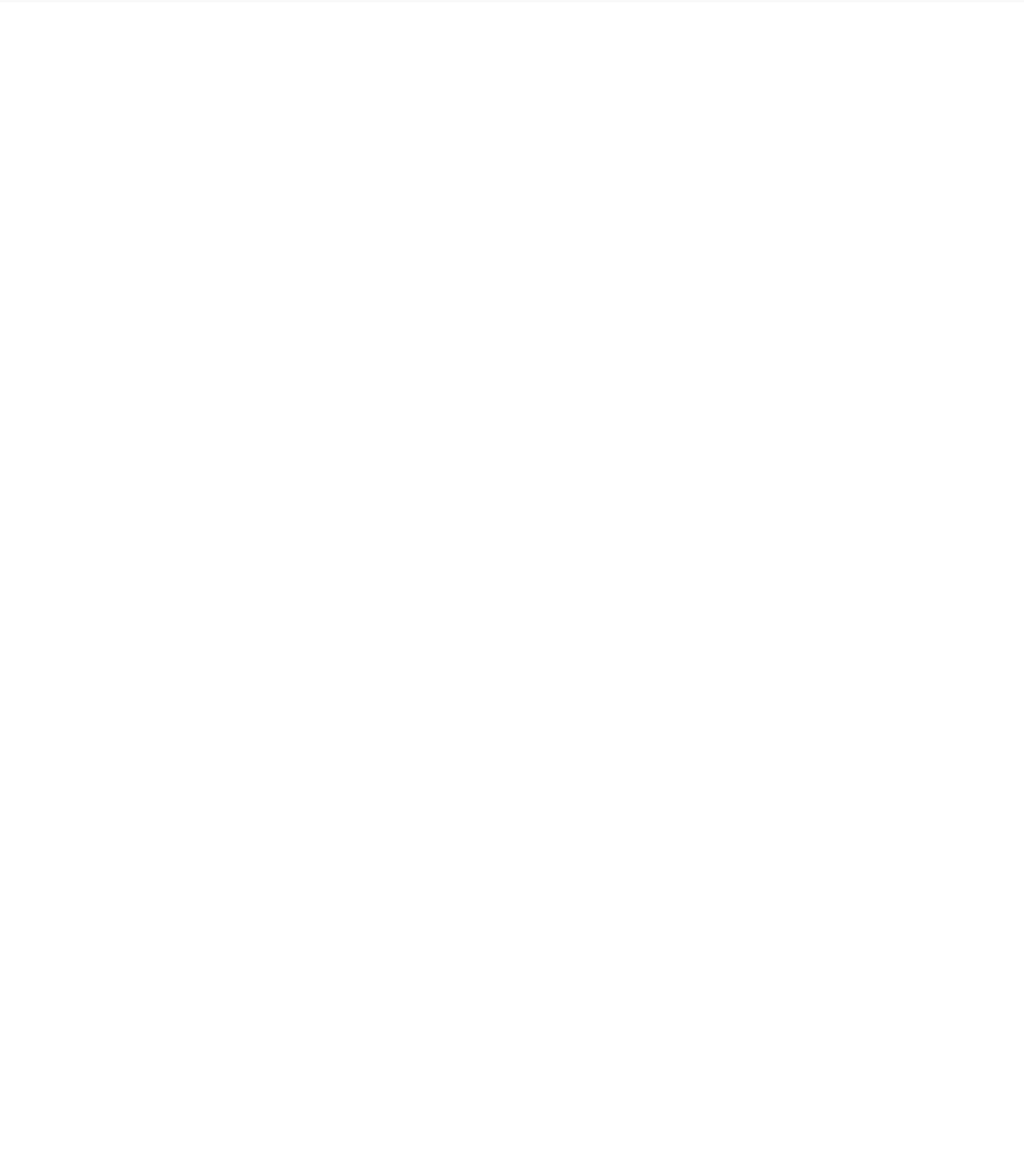
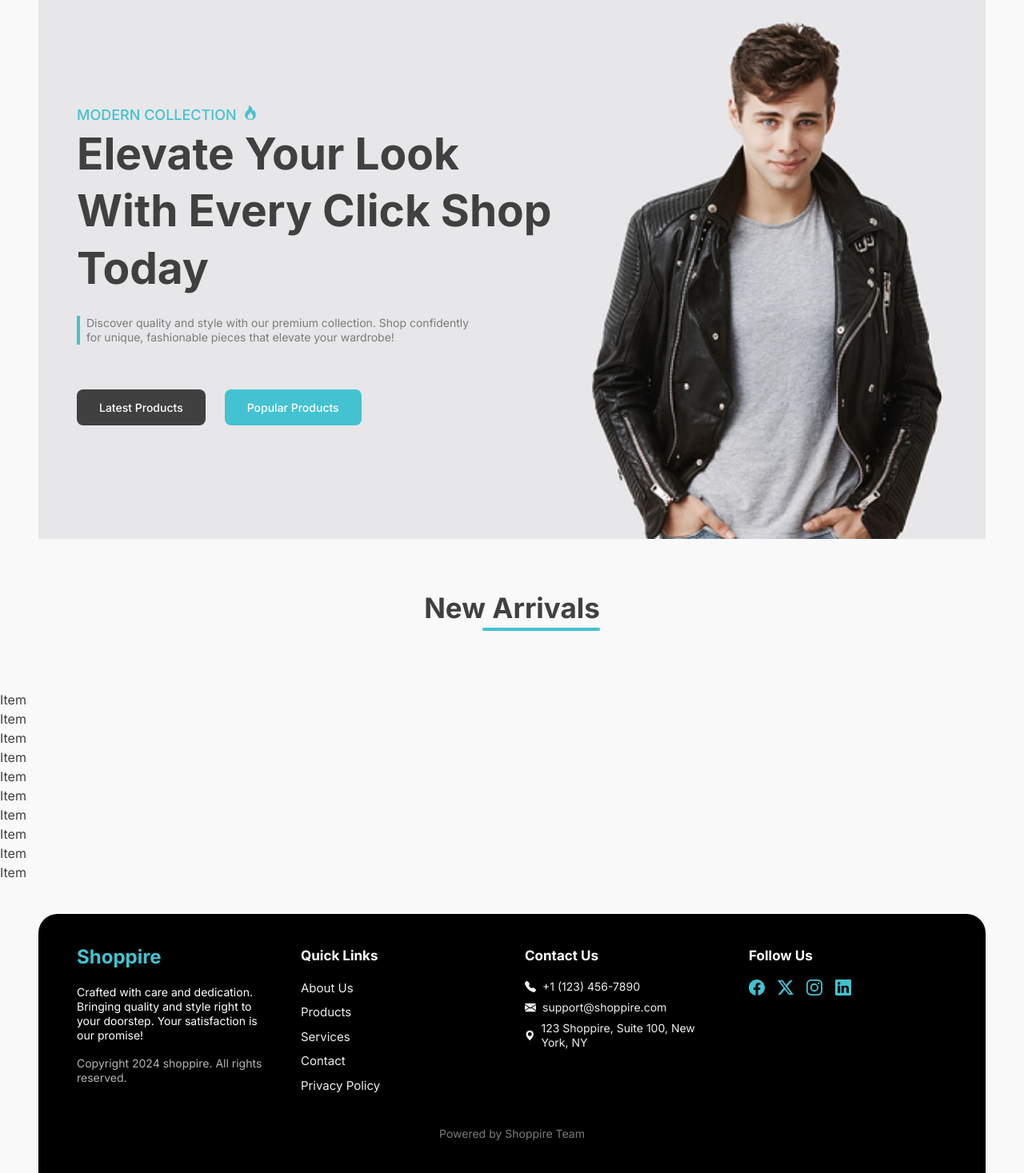
Before and after one commit to Trungnam2790/Shoppire, a React (Vite) app in the folder frontend/: page / in a window 1280 px wide. Shown: the part 157-1624 px from the top of the page at 80% size. Before the commit the page ends 800 px from the top, so only its background shows below. Built offline with nearby package versions, Linux system fonts and the light colour scheme.

Commit message:
lam frontend giao dien phan tung phan

```diff
--- /dev/null
+++ b/frontend/src/components/Footer.jsx
@@ -0,0 +1,80 @@
+import React from 'react'
+import { Link } from 'react-router-dom'
+import {
+    BsFacebook,
+    BsTwitterX,
+    BsInstagram,
+    BsLinkedin,
+    BsTelephoneFill,
+    BsEnvelopeFill,
+    BsGeoAltFill
+} from 'react-icons/bs'
+
+const Footer = () => {
+    return (
+        <footer className="max-padd-container mt-10">
+            <div className="max-padd-container bg-black text-white py-10 rounded-tr-3xl rounded-tl-3xl">
+                <div className="container mx-auto grid grid-cols-1 md:grid-cols-4 gap-8">
+
+                    {/* Logo + Mô tả */}
+                    <div>
+                        <Link to="/">
+                            <h4 className="bold-24 text-secondary">
+                                Shoppire
+                            </h4>
+                        </Link>
+                        <p className="text-white mt-5">
+                            Crafted with care and dedication. Bringing quality and style right to your doorstep. Your satisfaction is our promise!
+                        </p>
+                        <p className="mt-4 text-white/70">Copyright 2024 shoppire. All rights reserved.</p>
+                    </div>
+
+                    {/* Quick Links */}
+                    <div>
+                        <h4 className="h4 mb-4">Quick Links</h4>
+                        <ul className="space-y-2 regular-15">
+                            <li className="text-gray-10"><Link to="/about">About Us</Link></li>
+                            <li className="text-gray-10"><Link to="/properties">Products</Link></li>
+                            <li className="text-gray-10"><Link to="/services">Services</Link></li>
+                            <li className="text-gray-10"><Link to="/contact">Contact</Link></li>
+                            <li className="text-gray-10"><Link to="/privacy-policy">Privacy Policy</Link></li>
+                        </ul>
+                    </div>
+
+                    {/* Contact Us */}
+                    <div>
+                        <h4 className="h4 mb-4">Contact Us</h4>
+                        <p className="text-gray-10 mb-2 flex items-center gap-2">
+                            <BsTelephoneFill /> +1 (123) 456-7890
+                        </p>
+                        <p className="text-gray-10 mb-2 flex items-center gap-2">
+                            <BsEnvelopeFill /> support@shoppire.com
+                        </p>
+                        <p className="text-gray-10 mb-2 flex items-center gap-2">
+                            <BsGeoAltFill /> 123 Shoppire, Suite 100, New York, NY
+                        </p>
+                    </div>
+
+                    {/* Follow Us */}
+                    <div>
+                        <h4 className="h4 mb-4">Follow Us</h4>
+                        <div className="flex space-x-4 text-secondary text-xl">
+                            <a href="#"><BsFacebook /></a>
+                            <a href="#"><BsTwitterX /></a>
+                            <a href="#"><BsInstagram /></a>
+                            <a href="#"><BsLinkedin /></a>
+                        </div>
+                    </div>
+
+                </div>
+
+                {/* Powered by */}
+                <div className="mt-10 text-center text-gray-100">
+                    <p>Powered by <a href="#">Shoppire Team</a></p>
+                </div>
+            </div>
+        </footer>
+    )
+}
+
+export default Footer
--- a/frontend/src/components/Header.jsx
+++ b/frontend/src/components/Header.jsx
@@ -38,9 +38,12 @@
 
         {/* Navbar */}
         <div className='flex-1'>
-          <Navbar menuOpened={menuOpened} toggleMenu={toggleMenu}
-          containerStyles={'${menuOpened} ?  "flex" flex-col'}/>
-        </div>
+              <Navbar menuOpened={menuOpened} toggleMenu={toggleMenu}
+              containerStyles={`${menuOpened ? "flex flex-col gap-y-12 h-screen w-[222px] absolute left-0 top-0 bg-white z-50 px-10 py-4 shadow-xl"
+        : "hidden xl:flex gap-x-5 xl:gap-x-8 medium-15 rounded-full px-2 py-1"
+        }`}/>
+         </div>
+
 
         {/* {logo} */}
         <Link to="/" className='bold-24 flex-1 hidden xl:flex'>
--- /dev/null
+++ b/frontend/src/components/Hero.jsx
@@ -0,0 +1,32 @@
+import React from 'react'
+import { BsFire } from 'react-icons/bs'
+import { Link } from 'react-router-dom'
+
+const Hero = () => {
+  return (
+    <section id="home" class="max-padd-container mb-16 max-xl:mt-8">
+      <div class="max-padd-container bg-hero bg-cover bg-center bg-no-repeat h-[736px] w-full rounded-tl-3xl rounded-tr-3xl mt-6">
+        <div class="relative max-w-[777px] top-48">
+          <h5 className='flex items-baseline gap-x-2 uppercase
+                 text-secondary medium-18'>MODERN COLLECTION <BsFire /></h5>
+          <h1 className='h1 capitalize max-w-[611px]'>Elevate your Look with every click shop today</h1>
+          <p className='pl-2 max-w-lg mt-6 mb-8 border-l-4 border-l-secondary'>
+            Discover quality and style with our premium collection.
+            Shop confidently for unique, fashionable pieces that
+            elevate your wardrobe!
+          </p>
+          <div className='flex gap-2 sm:gap-6 mt-14'>
+            <Link className='btn-dark max-sm:!p-3'>
+              Latest Products
+            </Link>
+            <Link className='btn-secondary max-sm:!p-3'>
+              Popular Products
+            </Link>
+          </div>
+        </div>
+      </div>
+    </section>
+  )
+}
+
+export default Hero
--- /dev/null
+++ b/frontend/src/components/Item.jsx
@@ -0,0 +1,9 @@
+import React from 'react'
+
+const Item = ({product}) => {
+  return (
+    <div>Item</div>
+  )
+}
+
+export default Item
--- a/frontend/src/components/Navbar.jsx
+++ b/frontend/src/components/Navbar.jsx
@@ -22,20 +22,22 @@
         <>
           <FaRegWindowClose
             onClick={toggleMenu}
-            className='text-2xl'
+            className='text-xl self-end cursor-pointer
+            relative left-8 text-secondary'
           />
           {/* logo */}
-          <Link to={'/'}>
+          <Link to={'/'} className='bold-24 mb-10'>
             <h4 className='text-secondary'>Shoppire</h4>
           </Link>
         </>
       )}
       {navItems.map(({ to, label, icon }) => (
-        <div key={label}>
+        <div key={label} className='inline-flex'>
           <NavLink
             to={to} className={({ isActive }) => isActive ?
               "active-link flexCenter gap-x-2"
               : "flexCenter gap-x-2"}
+            onClick={menuOpened && toggleMenu }
           >
             {icon}
             <h5>{label}</h5>
--- /dev/null
+++ b/frontend/src/components/NewArrivals.jsx
@@ -0,0 +1,29 @@
+import React, { useContext, useEffect, useState } from 'react'
+import Title from './Title'
+import { ShopContext } from '../context/ShopContext'
+import Item from './Item'
+
+const NewArrivals = () => {
+  const {products} = useContext(ShopContext)
+  const [newArrivals, setNewArrivals] = useState([])
+
+  useEffect(()=>{
+    const data = products.slice(0,10)
+    setNewArrivals(data)
+  },[products])
+
+  return (
+    <section>
+      <Title title={'New Arrivals'} titleStyles={'text-center'}/>
+      <div className="">
+        {newArrivals.map((product) => (
+          <div key={product._id}>
+            <Item product={product} />
+          </div>
+        ))}
+      </div>
+    </section>
+  )
+}
+
+export default NewArrivals
--- /dev/null
+++ b/frontend/src/components/Title.jsx
@@ -0,0 +1,11 @@
+import React from 'react';
+
+const Title = ({ title, titleStyles }) => {
+  return (
+    <div className={`${titleStyles} pb-20`}>
+      <span className='h2 capitalize pb-1 relative after:w-2/3 after:h-1 after:bg-secondary after:absolute after:-bottom-1 after:right-0 after:rounded'>{title}</span>
+    </div>
+  );
+};
+
+export default Title;
--- /dev/null
+++ b/frontend/src/context/ShopContext.jsx
@@ -0,0 +1,19 @@
+import { createContext } from 'react';
+import { products } from "../assets/data.js"
+
+export const ShopContext = createContext()
+
+const ShopContextProvider = (props) => {
+  const currency = 'S'
+  const delivery_charges = 10
+
+  const value = { products, currency, delivery_charges }
+
+  return (
+    <ShopContext.Provider value={value}>
+      {props.children}
+    </ShopContext.Provider>
+  )
+}
+
+export default ShopContextProvider;
--- a/frontend/src/main.jsx
+++ b/frontend/src/main.jsx
@@ -3,11 +3,17 @@
 import './index.css'
 import App from './App.jsx'
 import { BrowserRouter } from 'react-router-dom'
+import ShopContextProvider from './context/ShopContext.jsx'
 
 
 createRoot(document.getElementById('root')).render(
+
+  <ShopContextProvider>
     <BrowserRouter>
       <App />
     </BrowserRouter>
+  </ShopContextProvider>
+
+
 
 )
--- a/frontend/src/pages/About.jsx
+++ b/frontend/src/pages/About.jsx
@@ -1,8 +1,63 @@
 import React from 'react'
+import  aboutImg  from "../assets/about.png"
+import {RiDoubleQuotesL} from "react-icons/ri"
+import Footer from '../components/Footer'
 
 const About = () => {
+
+  const statistics = [
+  { label: "Satisfied Customers", value: 99 },
+  { label: "Exclusive Products", value: 12 },
+  { label: "New Products", value: 5 },
+]
+
   return (
-    <div>About</div>
+    <section>
+       <div className='max-padd-container'>
+        <div className='max-padd-container py-10 bg-white rounded-2xl my-6'>
+          {/* container */}
+          <div className='flex flex-col xl:flex-row gap-10'>
+            {/* left side */}
+            <div className='flex-1 relative'>
+              <div className='bg-secondary rounded-3xl rounded-tr-[155px] w-[488px]'>
+                <img src={aboutImg} alt="" />
+              </div>
+              <div className='bg-white absolute bottom-0 left-16 max-w-xs p-4 rounded-2xl flexCenter flex-col shadow-sm'>
+                <span className='relative bottom-8 p-3 text-white h-12 w-12 flex items-center rounded-full bg-secondary'>
+                  <RiDoubleQuotesL className='text-2xl'/>
+                </span>
+                <p className='text-center relative bottom-3'>Discover fashion that speaks to your style. Elevate your wardrobe with exclusive collections!</p>
+              </div>
+            </div>
+            {/* right side */}
+            <div className='flex-1 flex justify-center flex-col'>
+              <span className='medium-18 text-secondary'>Unveiling Our Journey</span>
+               <h2 className='h2 max-w-[472px]'>
+                Our Commitment to Crafting Individualized Fashion Experiences</h2>
+              <p className='py-5'>
+              Discover the essence of style, where each piece is crafted with care and precision.
+              We bring fashion that speaks to individuality and quality.
+              From the latest trends to timeless classics, we are dedicated to elevating your wardrobe
+              with exceptional designs that fit every occasion, personality, and season,
+              making fashion a true expression of self.</p>
+              {/* statistics container */}
+              <div className='flex flex-wrap gap-4'>
+                {statistics.map((statistics, index)=>(
+                  <div key={index} className='bg-primary text-secondary p-4 rounded-lg'>
+                    <div className='flex items-center gap-1'>
+                      <h3 className='h3'>{statistics.value}k</h3>
+                      <h4 className='bold-22'>+</h4>
+                    </div>
+                    <p>{statistics.label}</p>
+                  </div>
+                )) }
+              </div>
+            </div>
+          </div>
+        </div>
+       </div>
+       <Footer />
+    </section>
   )
 }
 
--- a/frontend/src/pages/Home.jsx
+++ b/frontend/src/pages/Home.jsx
@@ -1,8 +1,17 @@
 import React from 'react'
+import Hero from '../components/Hero'
+import Footer from '../components/Footer'
+import NewArrivals from '../components/NewArrivals'
 
 const Home = () => {
   return (
-    <div>Home</div>
+    <>
+
+      <Hero />
+      <NewArrivals />
+      <Footer />
+
+    </>
   )
 }
 
```
Also changed, not shown: frontend/vercel.json (added).
